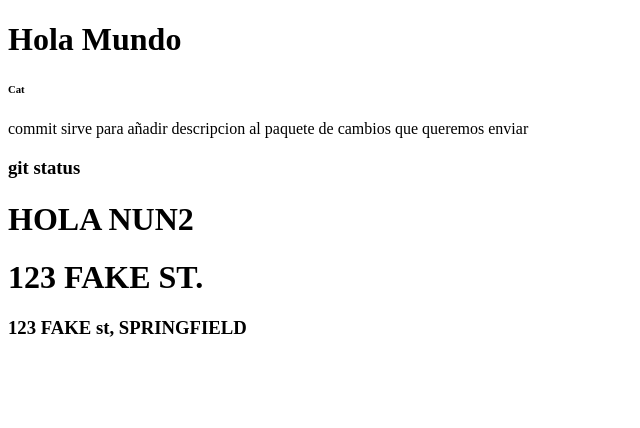
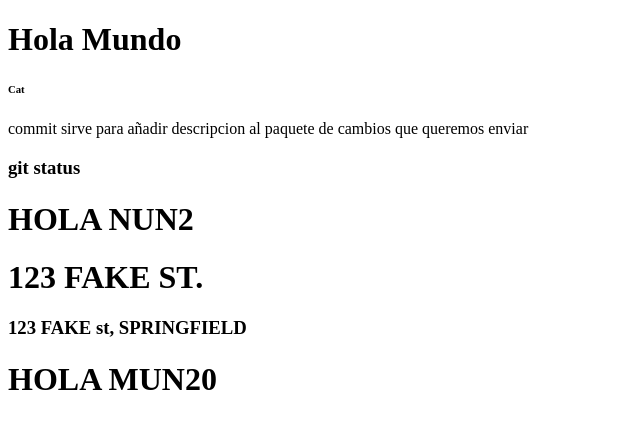
Before and after one commit to josefalaporte/Estructura, a plain HTML site: page index.html in a window 1280 px wide. Shown: the whole page, without its empty margins (0-640 px from the left). Drawn offline with Linux system fonts and the light colour scheme.

Commit message:
hola mun20

```diff
--- a/index.html
+++ b/index.html
@@ -13,6 +13,7 @@
     <h1>HOLA NUN2</h1>
     <h1>123 FAKE ST.</h1>
     <h3>123 FAKE st, SPRINGFIELD</h3>
+    <h1>HOLA MUN20</h1>
 
 </body>
 </html>
```
